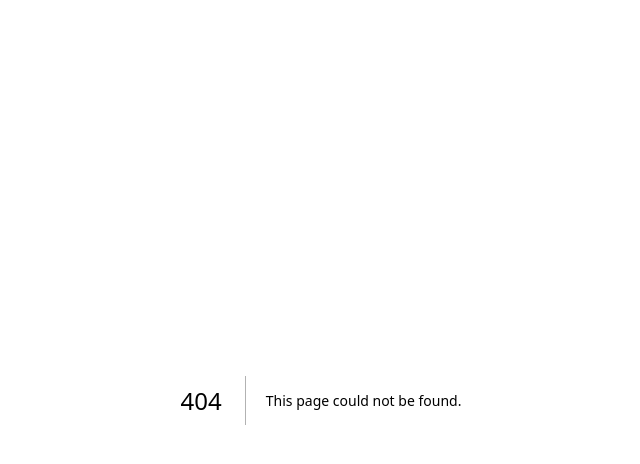
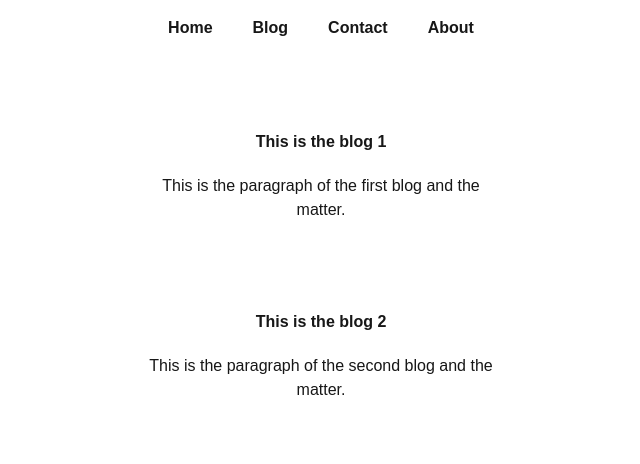
Before and after one commit to kowshik76/NightOwl-Nextjs, a Next.js app: page /Blog in a window 1280 px wide. Before the commit this address had no page. Shown: the top 464 px of the page, without its empty margins (319-959 px from the left). Built offline with nearby package versions, Linux system fonts and the light colour scheme.

Commit message:
Add Navbar component and Blog page structure

```diff
--- /dev/null
+++ b/components/Navbar.js
@@ -0,0 +1,51 @@
+import React from "react";
+import Link from "next/link";
+
+
+const Navbar = () => {
+  return (
+    <>
+      <nav className="flex  justify-center p-4 font-bold">
+        {/* Logo - Left Aligned */}
+
+        {/* Nav Links */}
+        <ul className="flex gap-10">
+          <Link href="/">
+            <li
+              className="cursor-pointer relative transition-all duration-500
+            after:content-[''] after:absolute after:left-0 after:bottom-[-2px] after:w-0 after:h-[3px] after:bg-blue-500 after:transition-all after:duration-500 hover:after:w-full"
+            >
+              Home
+            </li>
+          </Link>
+          <Link href="/Blog">
+            <li
+              className="cursor-pointer relative transition-all duration-500
+            after:content-[''] after:absolute after:left-0 after:bottom-[-2px] after:w-0 after:h-[3px] after:bg-blue-500 after:transition-all after:duration-500 hover:after:w-full"
+            >
+              Blog
+            </li>
+          </Link>
+          <Link href="/contact">
+            <li
+              className="cursor-pointer relative transition-all duration-500
+            after:content-[''] after:absolute after:left-0 after:bottom-[-2px] after:w-0 after:h-[3px] after:bg-blue-500 after:transition-all after:duration-500 hover:after:w-full"
+            >
+              Contact
+            </li>
+          </Link>
+          <Link href="/about">
+            <li
+              className="cursor-pointer relative transition-all duration-500
+            after:content-[''] after:absolute after:left-0 after:bottom-[-2px] after:w-0 after:h-[3px] after:bg-blue-500 after:transition-all after:duration-500 hover:after:w-full"
+            >
+              About
+            </li>
+          </Link>
+        </ul>
+      </nav>
+    </>
+  );
+};
+
+export default Navbar;
--- /dev/null
+++ b/src/app/Blog/page.js
@@ -0,0 +1,28 @@
+import React from 'react'
+import Link from 'next/link'
+const page = () => {
+  return (
+    <div><div>
+    <div className="h-40vh w-100vh mt-8">
+      <div className="flex flex-col justify-center items-center">
+        {/* Blog 1 */}
+        <Link href="/blogspot/blog1">
+          <div className="h-40 w-100 m-5 rounded-2xl border-2 border-white transition-all duration-500
+          hover:border-blue-500 hover:shadow-[0_0_15px_rgba(59,130,246,0.8)] cursor-pointer">
+            <h4 className="text-center m-5 font-bold">This is the blog 1</h4>
+            <p className="text-center m-5">This is the paragraph of the first blog and the matter.</p>
+          </div>
+        </Link>
+        {/* Blog 2 */}
+        <div className="h-40 w-100 rounded-2xl border-2 border-white transition-all duration-500
+        hover:border-blue-500 hover:shadow-[0_0_15px_rgba(59,130,246,0.8)] cursor-pointer">
+          <h4 className="text-center m-5 font-bold">This is the blog 2</h4>
+          <p className="text-center m-5">This is the paragraph of the second blog and the matter.</p>
+        </div>
+      </div>
+    </div>
+  </div></div>
+  )
+}
+
+export default page
--- a/src/app/blogspot/[slug]/page.js
+++ b/src/app/blogspot/[slug]/page.js
@@ -1,13 +1,21 @@
 "use client";
+import Link from 'next/link';
 import { useParams } from 'next/navigation';
 
 const Slug = () => {
     const { slug } = useParams();
 
     return (
-        <div>
-            <h1>Blog Post: {slug}</h1>
+        <>
+        <div >
+        <h1 className='text-3xl text-center my-3.5 font-bold'>Title of the page {slug}</h1>
+
         </div>
+        <div className='p-5'>
+            <p>Lorem ipsum dolor sit amet, consectetur adipiscing elit. Sed do eiusmod tempor incididunt ut labore et dolore magna aliqua. Ut enim ad minim veniam, quis nostrud exercitation ullamco laboris nisi ut aliquip ex ea commodo consequat.
+            </p>
+        </div>
+        </>
     );
 };
 
--- a/src/app/layout.js
+++ b/src/app/layout.js
@@ -1,5 +1,6 @@
 import { Geist, Geist_Mono } from "next/font/google";
 import "./globals.css";
+import Navbar from "../../components/Navbar";
 
 const geistSans = Geist({
   variable: "--font-geist-sans",
@@ -17,13 +18,16 @@ export const metadata = {
 };
 
 export default function RootLayout({ children }) {
-  return (
+  return (<>
+
     <html lang="en">
       <body
         className={`${geistSans.variable} ${geistMono.variable} antialiased`}
       >
+        <Navbar/>
         {children}
       </body>
     </html>
+    </>
   );
 }
--- a/src/app/page.js
+++ b/src/app/page.js
@@ -1,7 +1,6 @@
 import Head from "next/head";
 import { Poppins } from "@next/font/google";
-import Link from "next/link";
-import GlowingButton from "../../components/Glowingbutton";
+
 
 const poppins = Poppins({
   weight: ["400", "700"],
@@ -15,37 +14,6 @@ export default function Home() {
         <title>NightOwl</title>
       </Head>
       {/* Navigation Bar */}
-      <nav className="flex  justify-center p-4 font-bold">
-        {/* Logo - Left Aligned */}
-
-        {/* Nav Links */}
-        <ul className="flex gap-10">
-          <Link href="/">
-            <li className="cursor-pointer relative transition-all duration-500
-            after:content-[''] after:absolute after:left-0 after:bottom-[-2px] after:w-0 after:h-[3px] after:bg-blue-500 after:transition-all after:duration-500 hover:after:w-full">
-              Home
-            </li>
-          </Link>
-          <Link href="/blogspot/anything">
-            <li className="cursor-pointer relative transition-all duration-500
-            after:content-[''] after:absolute after:left-0 after:bottom-[-2px] after:w-0 after:h-[3px] after:bg-blue-500 after:transition-all after:duration-500 hover:after:w-full">
-              Blog
-            </li>
-          </Link>
-          <Link href="/contact">
-            <li className="cursor-pointer relative transition-all duration-500
-            after:content-[''] after:absolute after:left-0 after:bottom-[-2px] after:w-0 after:h-[3px] after:bg-blue-500 after:transition-all after:duration-500 hover:after:w-full">
-              Contact
-            </li>
-          </Link>
-          <Link href="/about">
-            <li className="cursor-pointer relative transition-all duration-500
-            after:content-[''] after:absolute after:left-0 after:bottom-[-2px] after:w-0 after:h-[3px] after:bg-blue-500 after:transition-all after:duration-500 hover:after:w-full">
-              About
-            </li>
-          </Link>
-        </ul>
-      </nav>
 
       {/* Hero Section */}
       <div className="flex justify-center">
```
